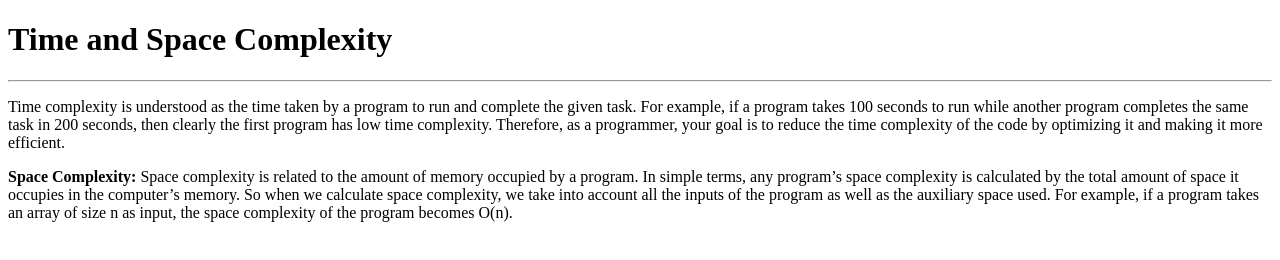
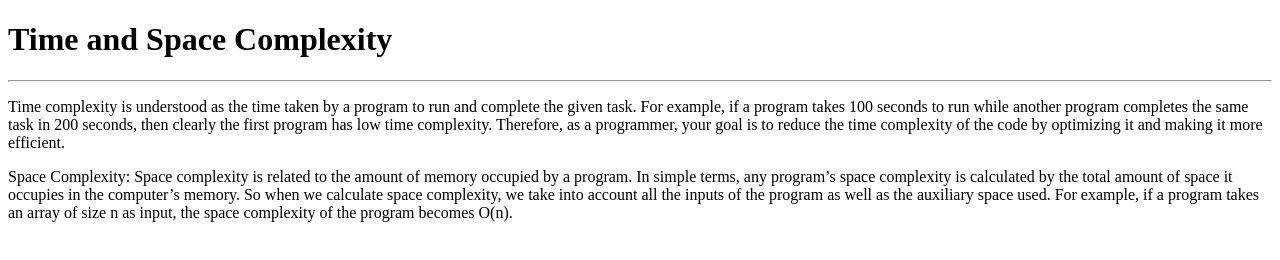
Before and after one commit to acciojob/time-and-space-complexity-MaheshB45, a website: page main.html in a window 1280 px wide. Drawn offline with Linux system fonts and the light colour scheme.

Commit message:
created a submission

```diff
--- a/main.html
+++ b/main.html
@@ -14,7 +14,7 @@
 		program completes the same task in 200 seconds, then clearly the first program has
 		low time complexity. Therefore, as a programmer, your goal is to reduce the time
 		complexity of the code by optimizing it and making it more efficient.</p>
-	<p><strong>Space Complexity: </strong>Space complexity is related to the amount of memory occupied
+	<p>Space Complexity: Space complexity is related to the amount of memory occupied
 		by a program. In simple terms, any program’s space complexity is calculated by the total
 		amount of space it occupies in the computer’s memory. So when we calculate space
 		complexity, we take into account all the inputs of the program as well as the auxiliary
```
